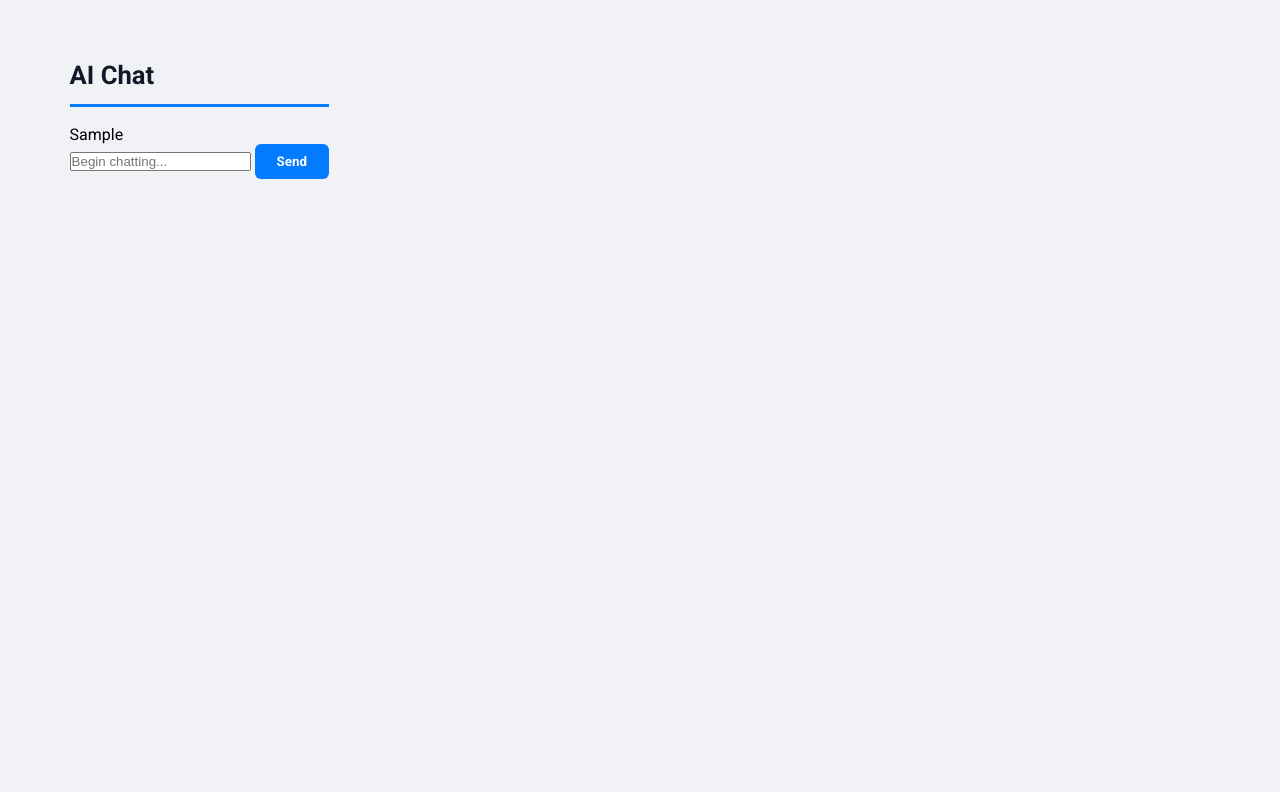
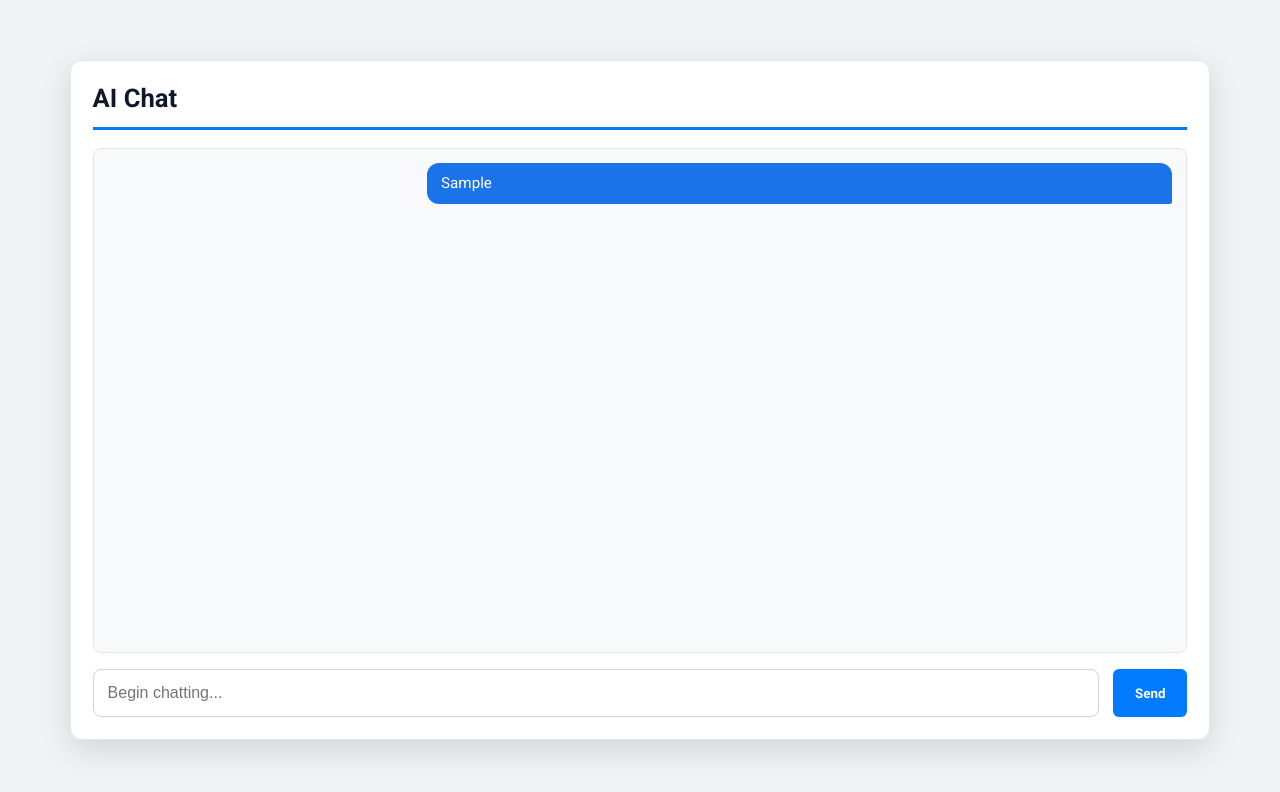
Before and after one commit to Sufiyan11919/Interactive-Chatbot, a plain HTML site: page chat.html in a window 1280 px wide. Both pictures are taken after typing "Sample" into the empty fields and a click on the button "Send". Drawn offline with Linux system fonts and the light colour scheme.

Commit message:
Add chat container styles and message formatting

```diff
--- a/style.css
+++ b/style.css
@@ -60,3 +60,70 @@ body {
 .btn-primary:hover {
   background: #0262cc;
 }
+
+/* ---------- Right Panel: Chat ---------- */
+#chat-container {
+  flex: 1;
+  min-width: 300px;
+  background-color: #ffffff;
+  border: 1px solid #e5e7eb;
+  border-radius: 12px;
+  box-shadow: 0 10px 30px rgba(0, 0, 0, 0.12);
+  display: flex;
+  flex-direction: column;
+  padding: 22px;
+}
+
+#messages {
+  flex: 1;
+  overflow-y: auto;
+  border: 1px solid #e5e7eb;
+  border-radius: 8px;
+  background: rgb(248, 249, 250);
+  padding: 14px;
+}
+
+.input-area {
+  display: flex;
+  flex-wrap: wrap;
+  gap: 14px;
+  margin-top: 16px;
+}
+
+#user-input {
+  flex: 1;
+  height: 48px;
+  padding: 0 14px;
+  border: 1px solid #d1d5db;
+  border-radius: 8px;
+  font-size: 1rem;
+  outline: none;
+}
+
+#user-input:focus {
+  border-color: #027bff;
+}
+
+.message {
+  max-width: 70%;
+  padding: 10px 14px;
+  border-radius: 12px;
+  font-size: 0.95rem;
+  line-height: 1.4;
+  word-wrap: break-word;
+  margin-bottom: 10px;
+}
+
+.message.user {
+  margin-left: auto;
+  background-color: #1a73e8;
+  color: #fff;
+  border-bottom-right-radius: 2px;
+}
+
+.message.system {
+  margin-right: auto;
+  background-color: #e8e8e8;
+  color: #333;
+  border-bottom-left-radius: 2px;
+}
```
